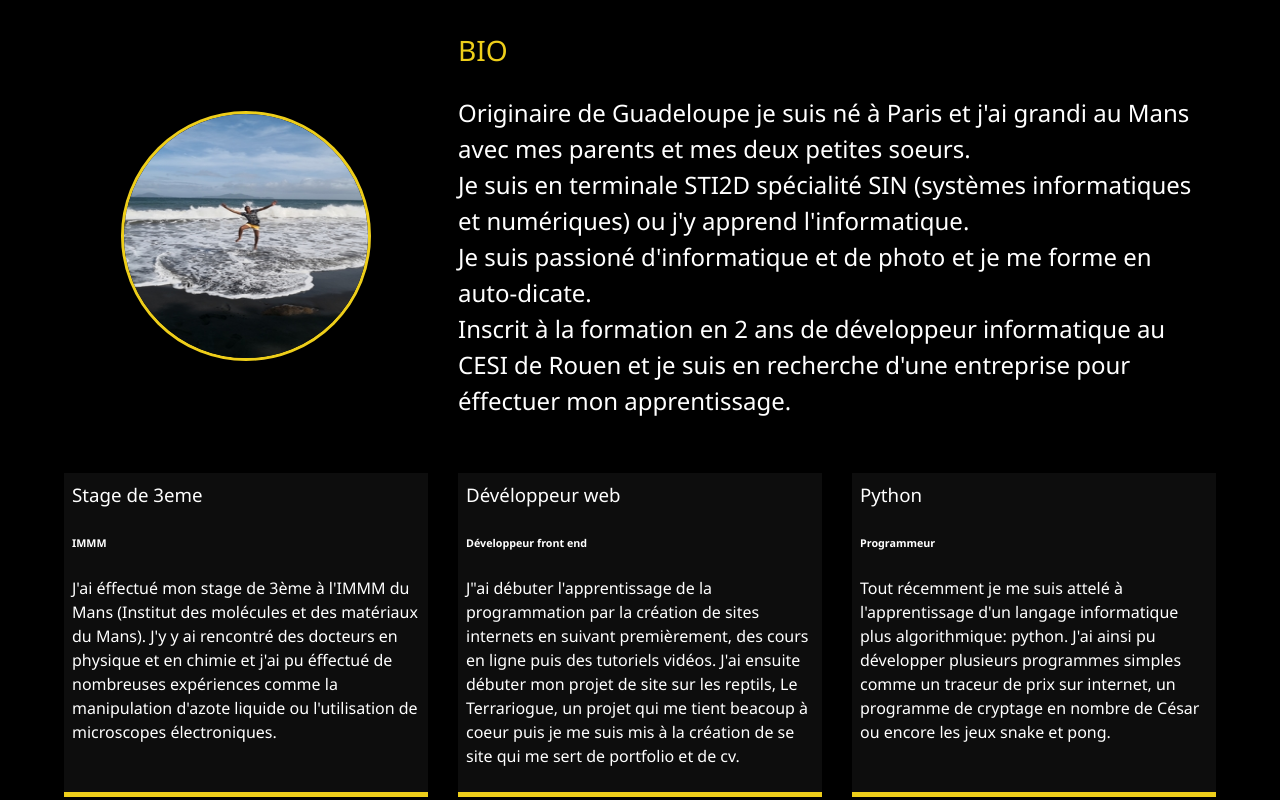
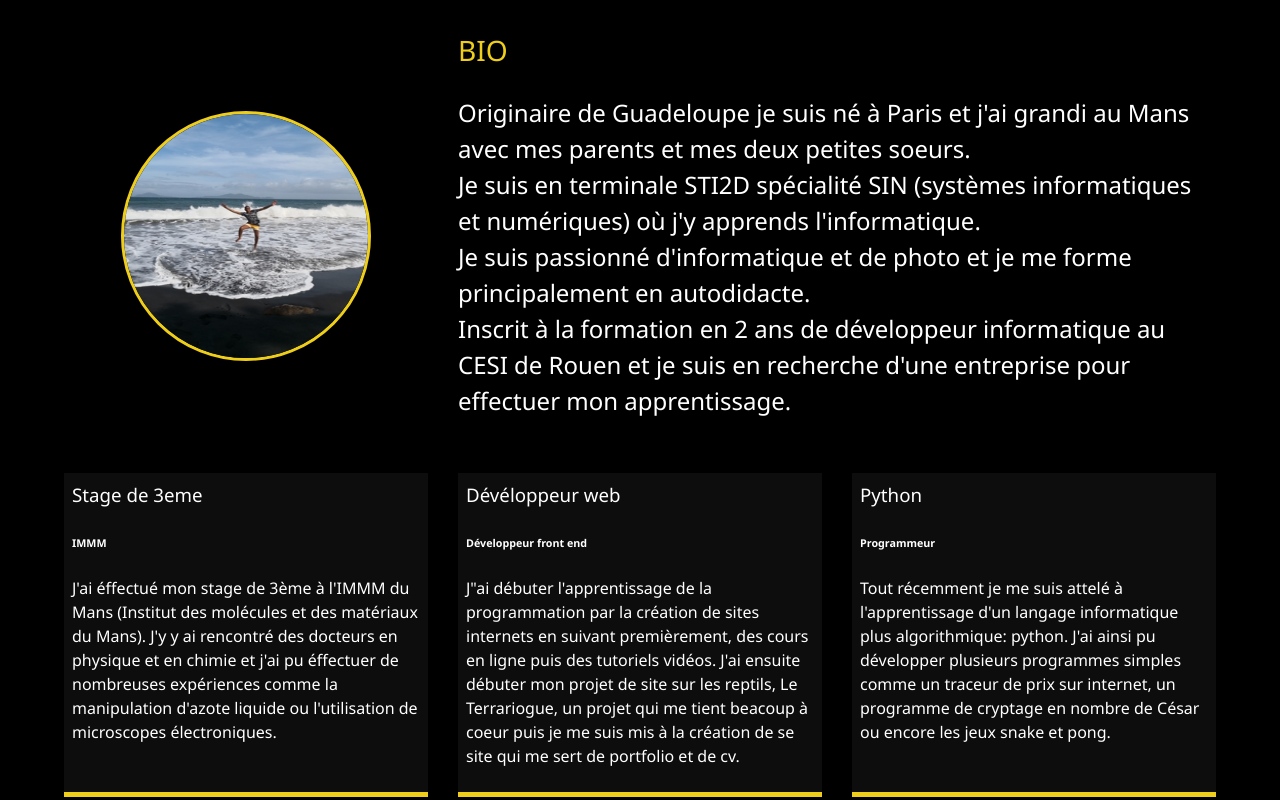
Before and after one commit to Astonark/site, a plain HTML site: page about.html in a window 1280 px wide. Shown: the part 253-1053 px from the top of the page. Drawn offline with Linux system fonts and the light colour scheme.

Commit message:
Update about.html

```diff
--- a/about.html
+++ b/about.html
@@ -64,17 +64,17 @@
         <h3 class="text-secondary">BIO</h3>
         <p>Originaire de Guadeloupe je suis né à Paris et j'ai grandi au Mans avec mes parents et mes deux petites
           soeurs. <br>
-          Je suis en terminale STI2D spécialité SIN (systèmes informatiques et numériques) ou j'y apprend l'informatique.
+          Je suis en terminale STI2D spécialité SIN (systèmes informatiques et numériques) où j'y apprends l'informatique.
           <br>
-          Je suis passioné d'informatique et de photo et je me forme en auto-dicate. <br>
-          Inscrit à la formation en 2 ans de développeur informatique au CESI de Rouen et je suis en recherche d'une entreprise pour éffectuer mon apprentissage.</p>
+          Je suis passionné d'informatique et de photo et je me forme principalement en autodidacte. <br>
+          Inscrit à la formation en 2 ans de développeur informatique au CESI de Rouen et je suis en recherche d'une entreprise pour effectuer mon apprentissage.</p>
       </div>
 
       <div class="job job-1">
         <h3>Stage de 3eme</h3>
         <h6>IMMM</h6>
         <p>J'ai éffectué mon stage de 3ème à l'IMMM du Mans (Institut des molécules et des matériaux du Mans).
-          J'y y ai rencontré des docteurs en physique et en chimie et j'ai pu éffectué de nombreuses expériences comme la manipulation d'azote liquide ou
+          J'y y ai rencontré des docteurs en physique et en chimie et j'ai pu éffectuer de nombreuses expériences comme la manipulation d'azote liquide ou
           l'utilisation de microscopes électroniques.</p>
       </div>
 
```
